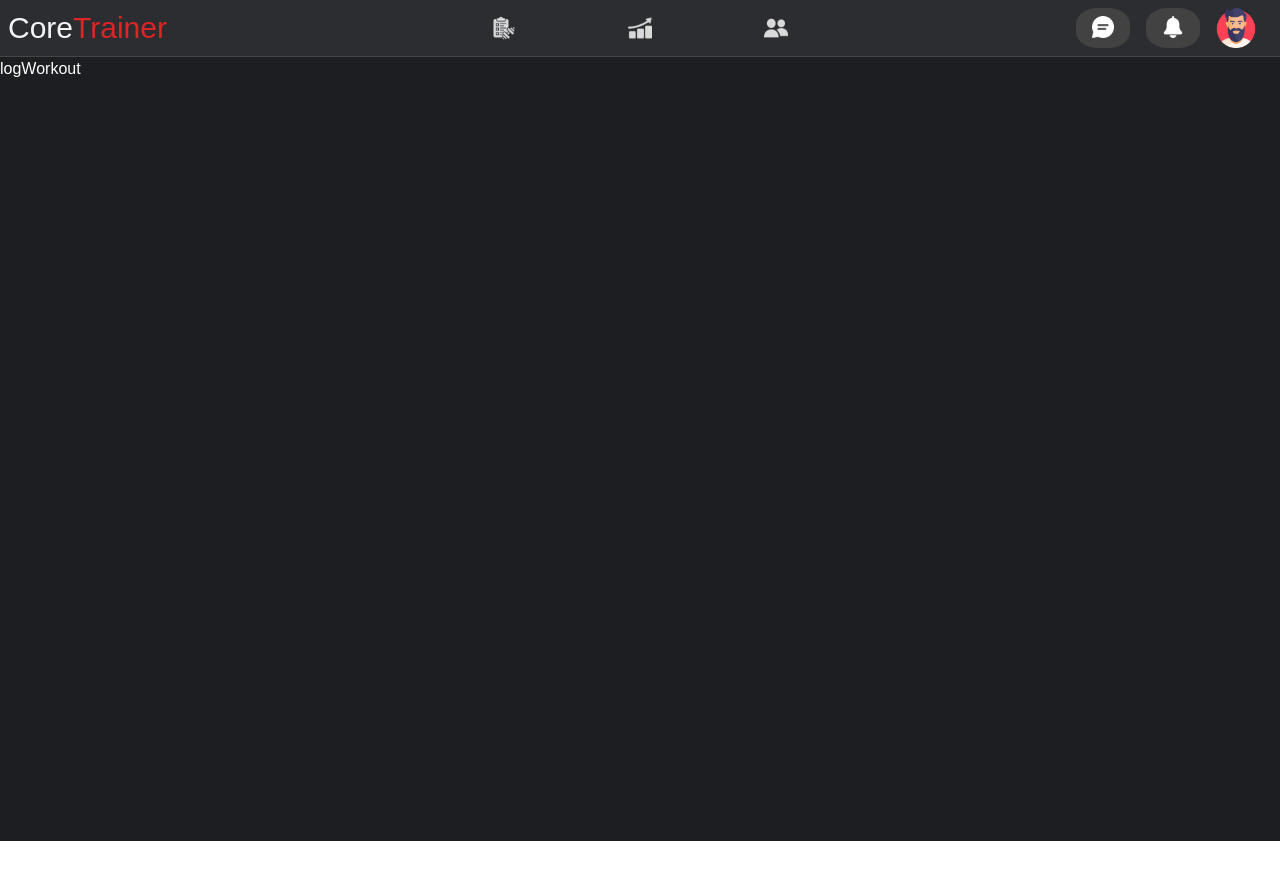
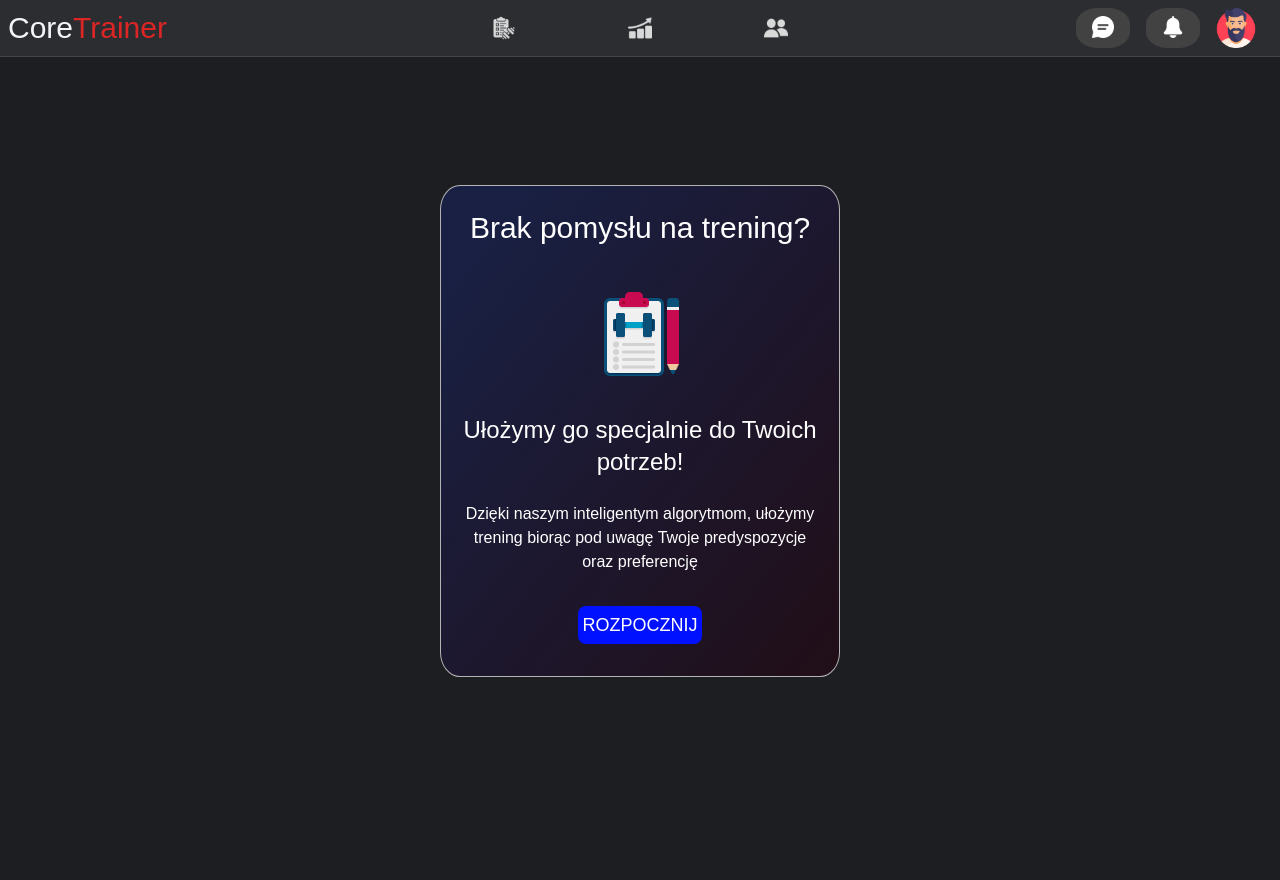
Before and after one commit to adrianstopa15/CoreTrainer, a React (Vite) app: page /loggedMenu/trainingCreator in a window 1280 px wide. Shown: the top 880 px of the page. Before the commit the page ends 841 px from the top, so only its background shows below. Built offline with nearby package versions, Linux system fonts and the light colour scheme; a web font is replaced by a local one.

Commit message:
style: add style to cards on WorkoutCreate

```diff
--- a/src/components/features/loggedSections/loggedMenuSections/TrainingSection/WorkoutCreate.tsx
+++ b/src/components/features/loggedSections/loggedMenuSections/TrainingSection/WorkoutCreate.tsx
@@ -7,7 +7,7 @@ export default function WorkoutCreate() {
   const navigate = useNavigate();
   return (
     <div className="workoutSectionContainer mt-6">
-      <div className="workoutSectionContainerElement mr-16">
+      <div className="workoutSectionContainerElement bgLinearGreen mr-16">
         <img src={StartWorkoutIcon} className="workoutSectionIcon" />
         <div className="workoutButtonContainer">
           <button
@@ -22,7 +22,7 @@ export default function WorkoutCreate() {
           Wprowadź dane z ostatnio wykonanego treningu
         </p>
       </div>
-      <div className="workoutSectionContainerElement">
+      <div className="workoutSectionContainerElement bgLinearPurple">
         <img src={CreateWorkoutIcon} className="workoutSectionIcon" />
         <div className="workoutButtonContainer">
           <button
--- a/src/components/features/loggedSections/loggedMenuSections/TrainingSection/WorkoutCreator.tsx
+++ b/src/components/features/loggedSections/loggedMenuSections/TrainingSection/WorkoutCreator.tsx
@@ -1,5 +1,40 @@
-import React from "react";
+import React, { useState } from "react";
+import CreateWorkoutIcon from "../../../../../assets/createWorkout.png";
+export default function WorkoutCreator() {
+  const [step, setStep] = useState<number>(0);
+  return (
+    <div className="bgLogged">
+      {step === 0 && (
+        <div className="containerCreator pt-32">
+          <div className="workoutCreatorElement">
+            <h1 className="lg:text-3xl mb-10 mt-6">Brak pomysłu na trening?</h1>
+            <img src={CreateWorkoutIcon} className="h-24 mb-8" />
+            <h2 className="lg:text-2xl mb-4">
+              Ułożymy go specjalnie do Twoich potrzeb!
+            </h2>
+            <p className="mx-4">
+              Dzięki naszym inteligentym algorytmom, ułożymy trening biorąc pod
+              uwagę Twoje predyspozycje oraz preferencję
+            </p>
+            <button className="button-blue lg:text-lg mt-8 mb-8">
+              Rozpocznij
+            </button>
+          </div>
+        </div>
+      )}
+      {step === 1 && <div>kolejny step</div>}
+      {step === 2 && <div>jeszcze kolejny</div>}
+    </div>
+  );
 
-export default function WorkoutCreator() {
-  return <div className="bgLogged">logWorkout</div>;
+  {
+    /* {step === 0 && <div></div>}
+  {step === 1 && <div></div>} */
+  }
+  // krok1: witaj w kreatorze treningu
+  // kliknij aby rozpoczać
+  //krok2: zaleznie od stazu treningowego jakis tekst, np "widze ze dopiero zaczynasz przygode z silownia"... wypelnij ankiete abysmy mogli jak najlepiej wybrac trening dla ciebie
+  //krok3: suwaki- uzytkownik zaznacza w jakim stopniu mu zalezy na: siła,  rzeźba, mobilnosc, poprawa postury, ogolna sprawnosc fizyczna, ilosc czasu na trening w tygodniu,
+  //ktore partie miesniowe sa najwazniejsze
+  //jezeli jest poczatkujacym to tryb zycia, jezeli zaznaczy ze bardzo siedzacy to mniejsza mniejsza intensywnosc,
 }
--- a/src/components/features/loggedSections/loggedSectionsStyles.css
+++ b/src/components/features/loggedSections/loggedSectionsStyles.css
@@ -160,6 +160,12 @@
   transition: all 0.2s;
   border: 1px solid rgb(180, 180, 180);
 }
+.bgLinearGreen {
+  background: linear-gradient(to bottom right, #1c6d11a4 10%, #001300a8);
+}
+.bgLinearPurple {
+  background: linear-gradient(to bottom right, #192043d2 10%, #210e17f1);
+}
 .workoutSectionContainerElement:hover {
   transform: scale(1.02);
   border: 1px solid rgb(168, 168, 168);
@@ -311,7 +317,29 @@
 .bs-black {
   box-shadow: rgb(0, 0, 0) 0 0 25px;
 }
+.containerCreator {
+  margin: 0 auto;
+}
 
+.workoutCreatorElement {
+  display: flex;
+  flex-direction: column;
+  align-items: center;
+  text-align: center;
+  background: linear-gradient(to bottom right, #192043 10%, #210e17);
+  width: 25rem;
+  height: auto;
+  border-radius: 5%;
+  transition: all 0.2s;
+  border: 1px solid rgb(180, 180, 180);
+  margin: 0 auto;
+}
+.workoutCreatorElement:hover {
+  transform: scale(1.02);
+  border: 1px solid rgb(168, 168, 168);
+  filter: brightness(105%);
+  box-shadow: 0px 2px 12px 0px #fff;
+}
 .selectedExerciseElementForm label {
 }
 .selectedExerciseElementInfo {
```
